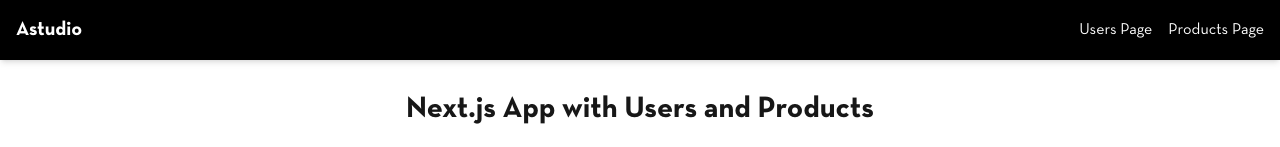
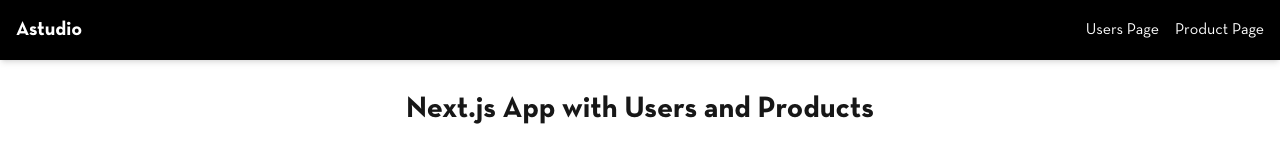
Before and after one commit to ijazalideveloper/astudio, a Next.js app: page / in a window 1280 px wide. Shown: the top 147 px of the page. Built offline with nearby package versions, Linux system fonts and the light colour scheme; no server answers.

Commit message:
link text changes

```diff
--- a/src/components/common/Layout/Header.tsx
+++ b/src/components/common/Layout/Header.tsx
@@ -13,7 +13,7 @@ export default function Header() {
             </li>
             <li>
               <Link href="/products" className="text-white hover:text-gray-200">
-                Products Page
+                Product Page
               </Link>
             </li>
           </ul>
```
